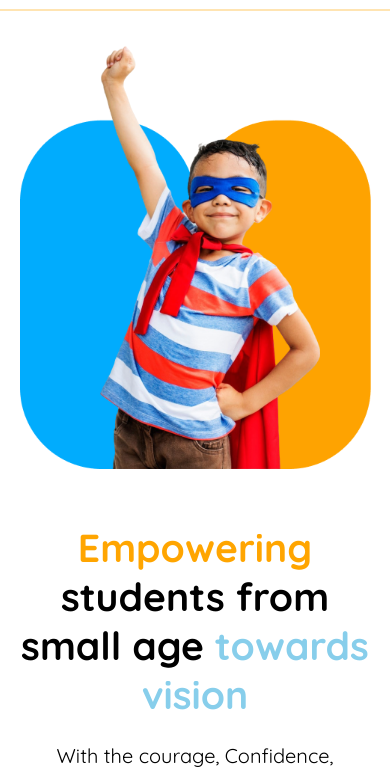
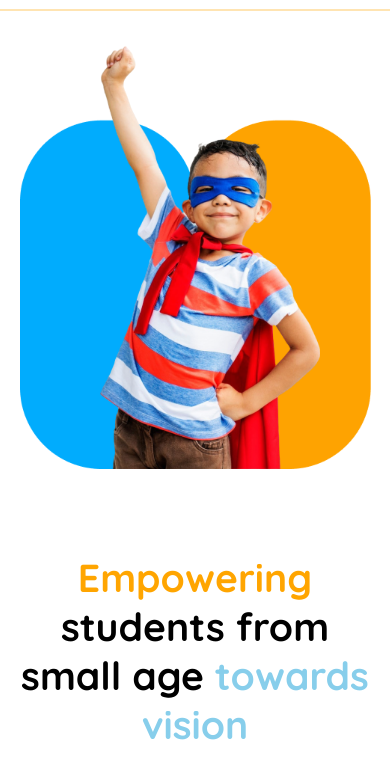
Before and after one commit to Ashahab007/assignment-2-Kids-School, a plain HTML site: page index.html in a window 390 px wide. Shown: the part 43-813 px from the top of the page. Drawn offline with Linux system fonts and the light colour scheme.

Commit message:
updated some gap in banner section

```diff
--- a/styles/style.css
+++ b/styles/style.css
@@ -126,7 +126,7 @@ hr {
   display: flex;
   justify-content: center;
   align-items: center;
-  gap: 50px;
+  gap: 10rem;
   /* border: 1px solid; */
 }
 
@@ -528,6 +528,7 @@ hr {
 
   .banner-container {
     flex-direction: column;
+    gap: 5rem;
   }
 
   .banner-text-container .banner-title {
```
